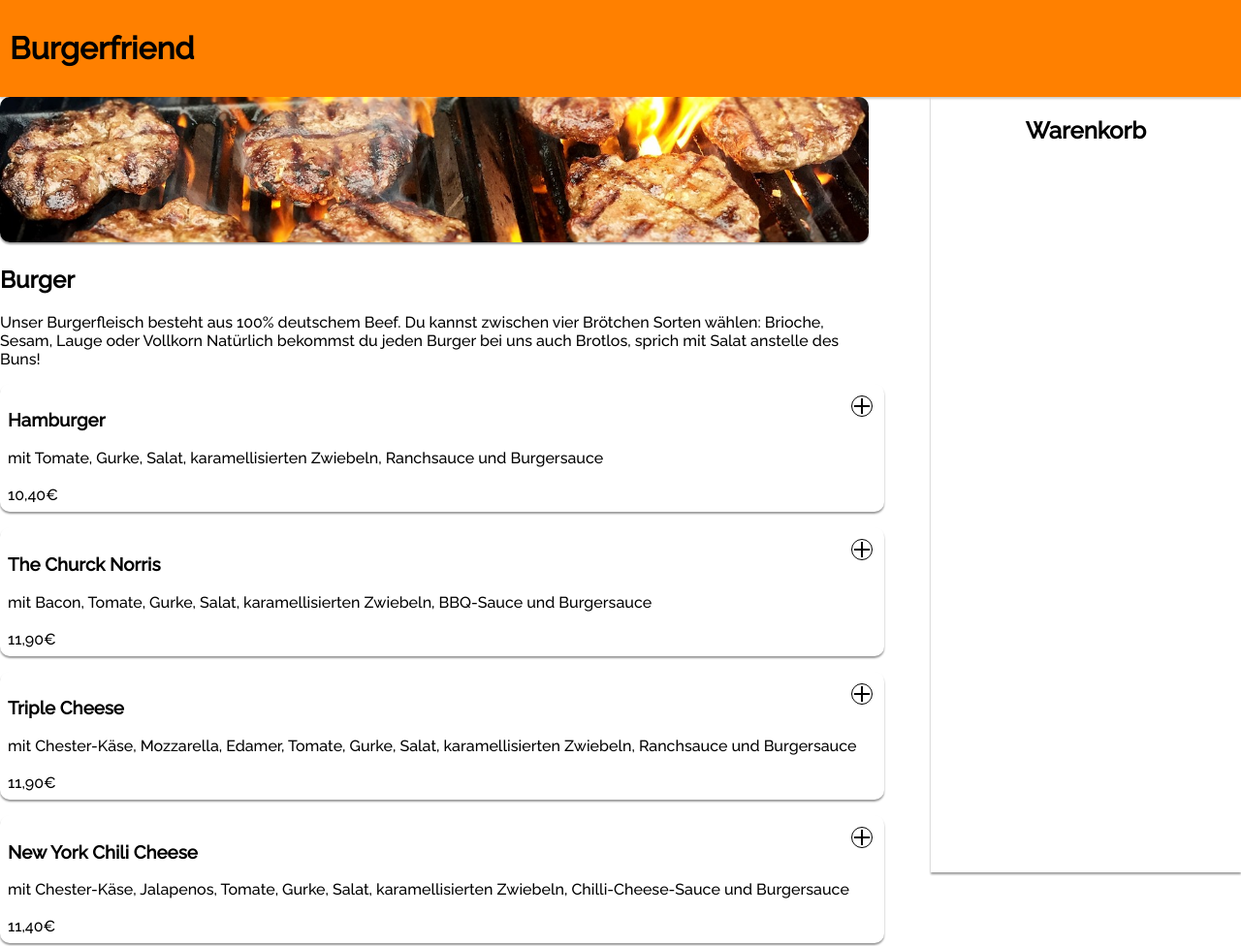
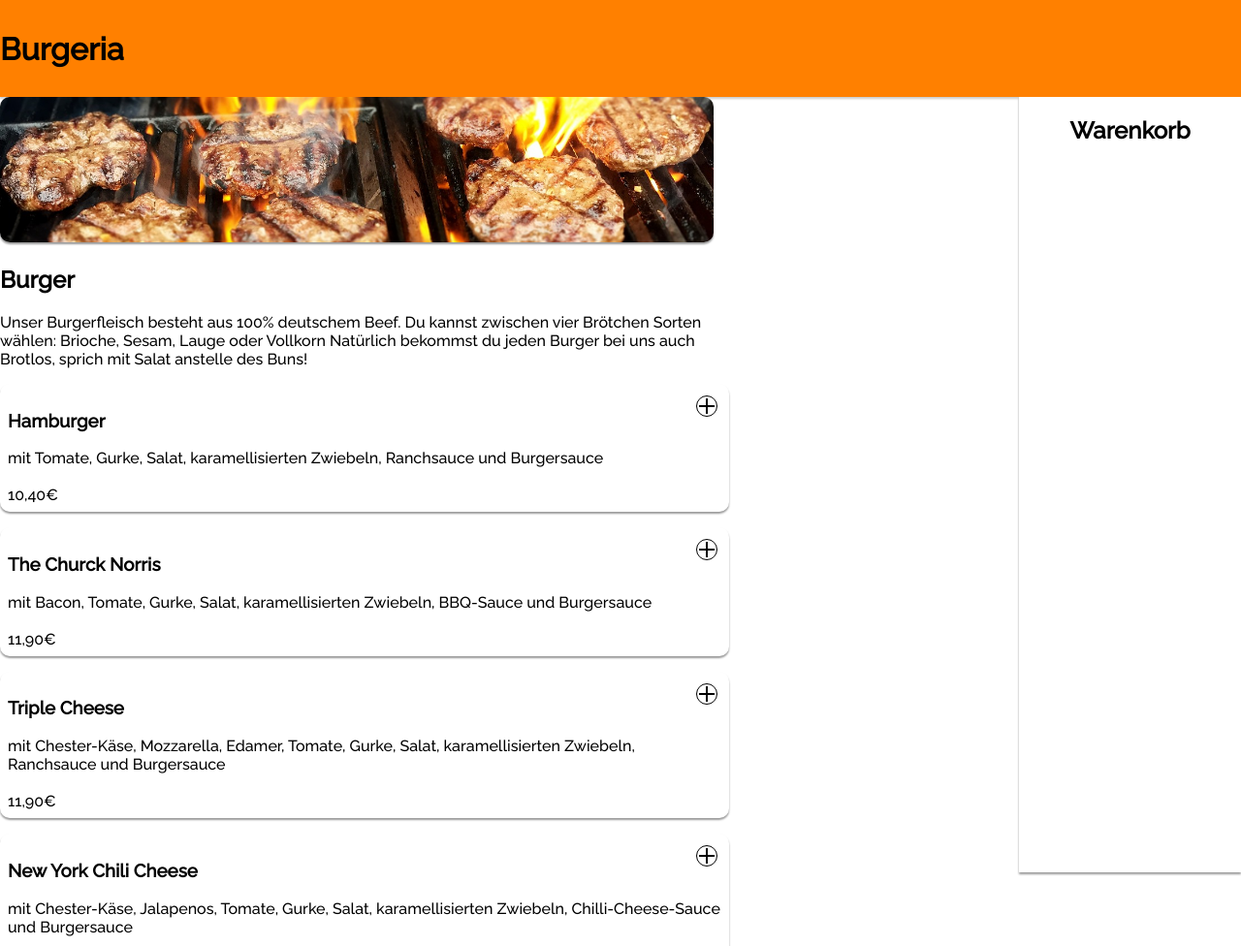
Before and after one commit to ShawnKastner/Lieferando, a plain HTML site: page index.html in a window 1280 px wide. Shown: the top 976 px of the page at 97% size. Drawn offline with Linux system fonts and the light colour scheme.

Commit message:
add position sticky

```diff
--- a/index.html
+++ b/index.html
@@ -7,25 +7,28 @@
     <meta name="viewport" content="width=device-width, initial-scale=1.0">
     <title>Document</title>
 
-    <script href="script.js"></script>
+    <script src="script.js"></script>
     <link rel="stylesheet" href="style.css">
 
 </head>
 
 <body>
 
-    <div class="header">
-        <h1>Burgerfriend</h1>
-    </div>
+    <header>
+        <h1>Burgeria</h1>
+    </header>
+
+    <div class="content">
+        <div>
             <img class="foodImg" src="img/burgers.jpg">
             <div class="foodDescription">
                 <h2>Burger</h2>
-        <span>Unser Burgerfleisch besteht aus 100% deutschem Beef. Du kannst zwischen vier Brötchen Sorten wählen:
+                <span>Unser Burgerfleisch besteht aus 100% deutschem Beef. Du kannst zwischen vier Brötchen Sorten
+                    wählen:
                     Brioche,
                     Sesam, Lauge oder Vollkorn
                     Natürlich bekommst du jeden Burger bei uns auch Brotlos, sprich mit Salat anstelle des Buns!</span>
             </div>
-    <div>
             <div class="mainContent">
                 <div class="plusPosition">
                     <h3>Hamburger</h3><span onclick="addToBasket()" class="circle plus"></span>
@@ -37,14 +40,16 @@
                 <div class="plusPosition">
                     <h3>The Churck Norris</h3><span onclick="addToBasket()" class="circle plus"></span>
                 </div>
-            <span>mit Bacon, Tomate, Gurke, Salat, karamellisierten Zwiebeln, BBQ-Sauce und Burgersauce</span><br><br>
+                <span>mit Bacon, Tomate, Gurke, Salat, karamellisierten Zwiebeln, BBQ-Sauce und
+                    Burgersauce</span><br><br>
                 <span>11,90€</span>
             </div>
             <div class="mainContent">
                 <div class="plusPosition">
                     <h3>Triple Cheese</h3><span onclick="addToBasket()" class="circle plus"></span>
                 </div>
-            <span>mit Chester-Käse, Mozzarella, Edamer, Tomate, Gurke, Salat, karamellisierten Zwiebeln, Ranchsauce und
+                <span>mit Chester-Käse, Mozzarella, Edamer, Tomate, Gurke, Salat, karamellisierten Zwiebeln, Ranchsauce
+                    und
                     Burgersauce</span><br><br>
                 <span>11,90€</span>
             </div>
@@ -52,7 +57,8 @@
                 <div class="plusPosition">
                     <h3>New York Chili Cheese</h3><span onclick="addToBasket()" class="circle plus"></span>
                 </div>
-            <span>mit Chester-Käse, Jalapenos, Tomate, Gurke, Salat, karamellisierten Zwiebeln, Chilli-Cheese-Sauce und
+                <span>mit Chester-Käse, Jalapenos, Tomate, Gurke, Salat, karamellisierten Zwiebeln, Chilli-Cheese-Sauce
+                    und
                     Burgersauce</span><br><br>
                 <span>11,40€</span>
             </div>
@@ -90,7 +96,8 @@
                 <div class="plusPosition">
                     <h3>Las Vegas</h3><span onclick="addToBasket()" class="circle plus"></span>
                 </div>
-            <span>mit Buttermilk Fried Chicken Fingers, knackigen Blattsalaten, Tomaten, Gurken, Grana Padano, Croutons
+                <span>mit Buttermilk Fried Chicken Fingers, knackigen Blattsalaten, Tomaten, Gurken, Grana Padano,
+                    Croutons
                     und
                     Kresse, dazu getoastetes Körnerbrot</span><br><br>
                 <span>13,90€</span>
@@ -99,15 +106,22 @@
                 <div class="plusPosition">
                     <h3>Simsaladim (vegan)</h3><span onclick="addToBasket()" class="circle plus"></span>
                 </div>
-            <span>mit würzigen Falafelbällchen, veganer Granatapfel-Minz-Mayonnaise, knackigen Blattsalaten, Tomaten,
+                <span>mit würzigen Falafelbällchen, veganer Granatapfel-Minz-Mayonnaise, knackigen Blattsalaten,
+                    Tomaten,
                     Gurken, Couscous,
                     Karottensalat mit Sesam-Dressing, rote Bete und Kresse, dazu getoastetes Körnerbrot</span><br><br>
                 <span>14,40€</span>
             </div>
+        </div>
 
-        <div class="basket">
+        <div id="shoppingCart" class="shoppingCart">
             <h2>Warenkorb</h2>
         </div>
+    </div>
+
+    <footer>
+
+    </footer>
 
 
 </body>
--- a/script.js
+++ b/script.js
@@ -1,11 +1,9 @@
 let foods = []
-let prices = [];
-let shoppingBasket = [];
+let prices = []; let shoppingBasket = [];
 
 
 function addToBasket(name, price) {
-    shoppingBasket.push(name);
-    prices.push(price);
+    shoppingBasket.push(name); prices.push(price);
 }
 
 function updateShoppingBasket() {
--- a/style.css
+++ b/style.css
@@ -14,13 +14,13 @@ body {
     font-family: 'raleway';
 }
 
-.header {
+header {
     background-color: rgb(255, 128, 0);
     margin-top: 0;
     display: flex;
     align-items: center;
-    padding: 10px;
     box-shadow: 0 2px 2px 0 rgb(0 0 0 / 20%);
+    height: 100px;
 }
 
 .mainContent {
@@ -36,6 +36,10 @@ body {
 .mainContent:hover {
     background-color: #F5F5F5;
     cursor: pointer;
+}
+
+.content {
+    display: flex;
 }
 
 .container {
@@ -84,14 +88,14 @@ body {
     justify-content: space-between;
 }
 
-.basket {
-    position: absolute;
-    right: 0;
-    top: 100px;
+#shoppingCart {
+    position: sticky;
+    top: 0;
     box-shadow: 0 2px 2px 0 rgb(0 0 0 / 40%);
-    width: 25%;
-    height: 100%;
+    width: 30%;
+    height: 100vh;
     text-align: center;
+    background-color: white;
 }
 
 .foodImg {
```
Lines whose indentation alone changed are shown as unchanged.
